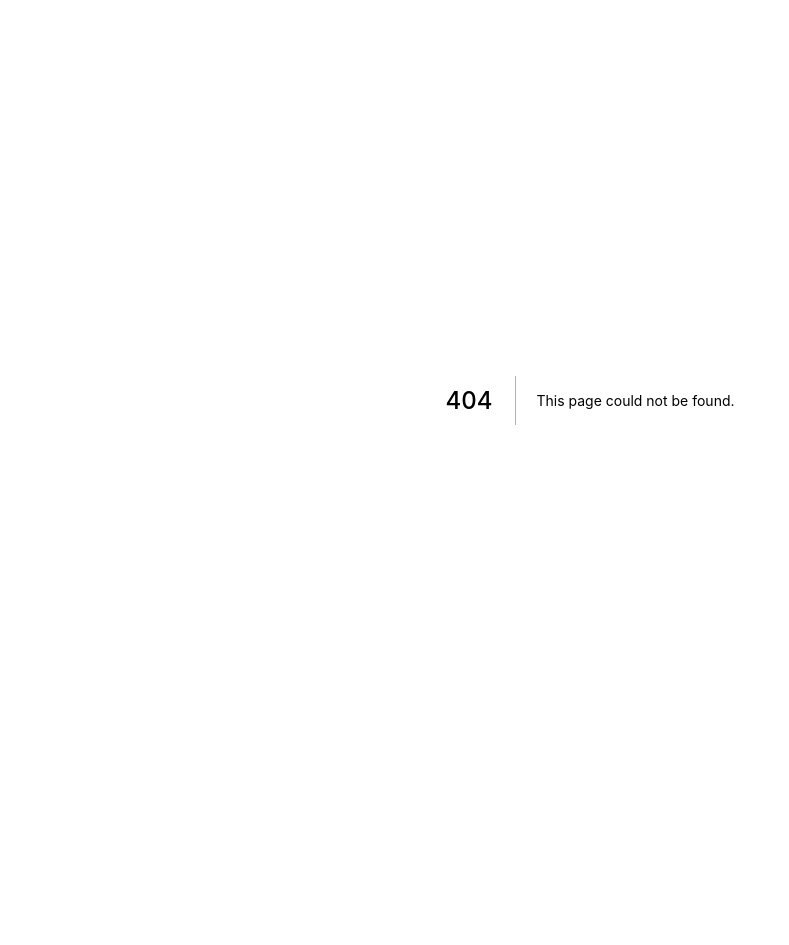
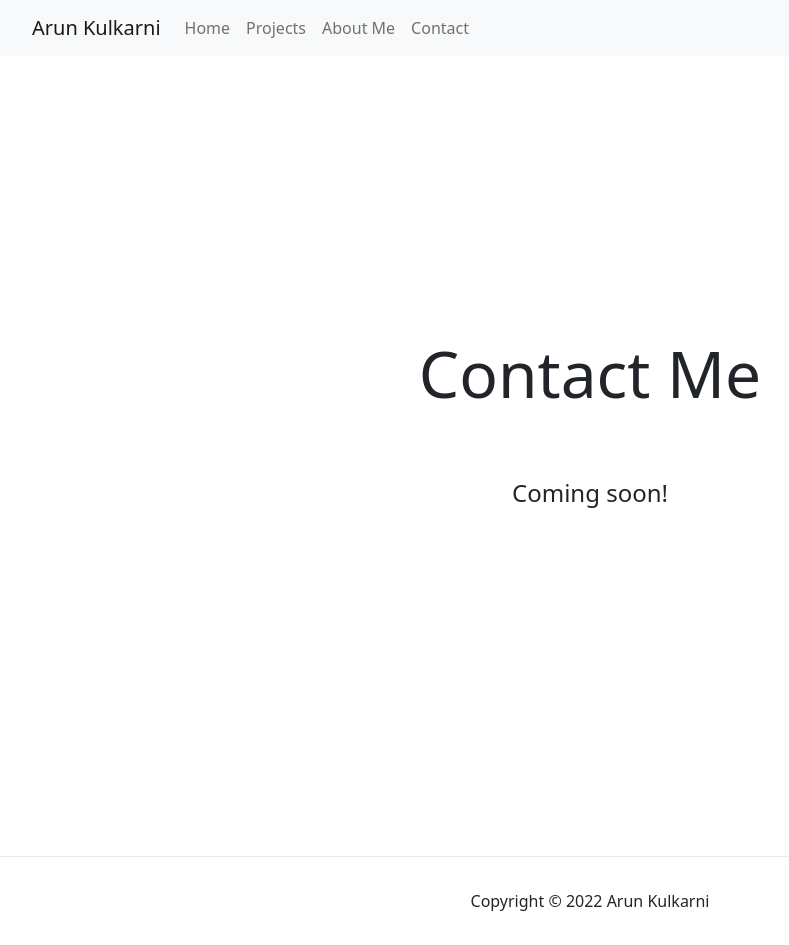
Before and after one commit to arunkulkarni95/personal-site, a Next.js app: page /contact in a window 1280 px wide. Before the commit this address had no page. Shown: the whole page, without its empty margins (50-839 px from the left). Before the commit the page ends 800 px from the top, so only its background shows below. Built offline with nearby package versions, Linux system fonts and the light colour scheme.

Commit message:
add pages/navbar/change eslint rules

```diff
--- /dev/null
+++ b/src/components/Footer.tsx
@@ -0,0 +1,13 @@
+import styles from "../../styles/Home.module.css";
+
+export const Footer = () => {
+  return (
+    <footer className={styles.footer}>
+      <div>
+                Copyright &#169; {new Date().getFullYear()} Arun Kulkarni
+      </div>
+    </footer>
+  )
+}
+
+export default Footer;
--- /dev/null
+++ b/src/components/NavBar.tsx
@@ -0,0 +1,22 @@
+import { Container, Navbar, Nav } from "react-bootstrap";
+
+export const NavBar = () => {
+    return (
+      <Navbar bg="light" expand="lg">
+        <Container>
+          <Navbar.Brand href="/">Arun Kulkarni</Navbar.Brand>
+          <Navbar.Toggle aria-controls="basic-navbar-nav" />
+          <Navbar.Collapse id="basic-navbar-nav">
+            <Nav className="me-auto">
+              <Nav.Link href="/">Home</Nav.Link>
+              <Nav.Link href="/projects">Projects</Nav.Link>
+              <Nav.Link href="/aboutme">About Me</Nav.Link>
+              <Nav.Link href="/contact">Contact</Nav.Link>
+            </Nav>
+          </Navbar.Collapse>
+        </Container>
+      </Navbar>
+  )
+}
+
+export default NavBar;
--- /dev/null
+++ b/src/pages/contact.tsx
@@ -0,0 +1,28 @@
+import Head from "next/head";
+import styles from "../../styles/Home.module.css";
+import 'bootstrap/dist/css/bootstrap.css';
+import Footer from "../components/Footer";
+import NavBar from "../components/NavBar";
+
+export const Contact = () => {
+  return (
+    <div className={styles.container}>
+      <Head>
+        <title>About Me | Arun Kulkarni</title>
+        <meta name="description" content="About Arun Kulkarni" />
+        <link rel="icon" href="/favicon.ico" />
+      </Head>
+      <NavBar/>
+      <main className={styles.main}>
+        <h1 className={styles.title}>Contact Me</h1>
+
+        <div className={styles.description}>
+          Coming soon!
+        </div>
+      </main>
+      <Footer />
+    </div>
+  )
+}
+
+export default Contact;
--- a/styles/Home.module.css
+++ b/styles/Home.module.css
@@ -1,5 +1,4 @@
 .container {
-  padding: 0 2rem;
 }
 
 .main {
```
Also changed, not shown: src/pages/aboutme.tsx (added, +28 -0 lines), src/pages/index.tsx (+7 -7 lines), src/pages/projects.tsx (added, +26 -0 lines), .eslintrc.json.
